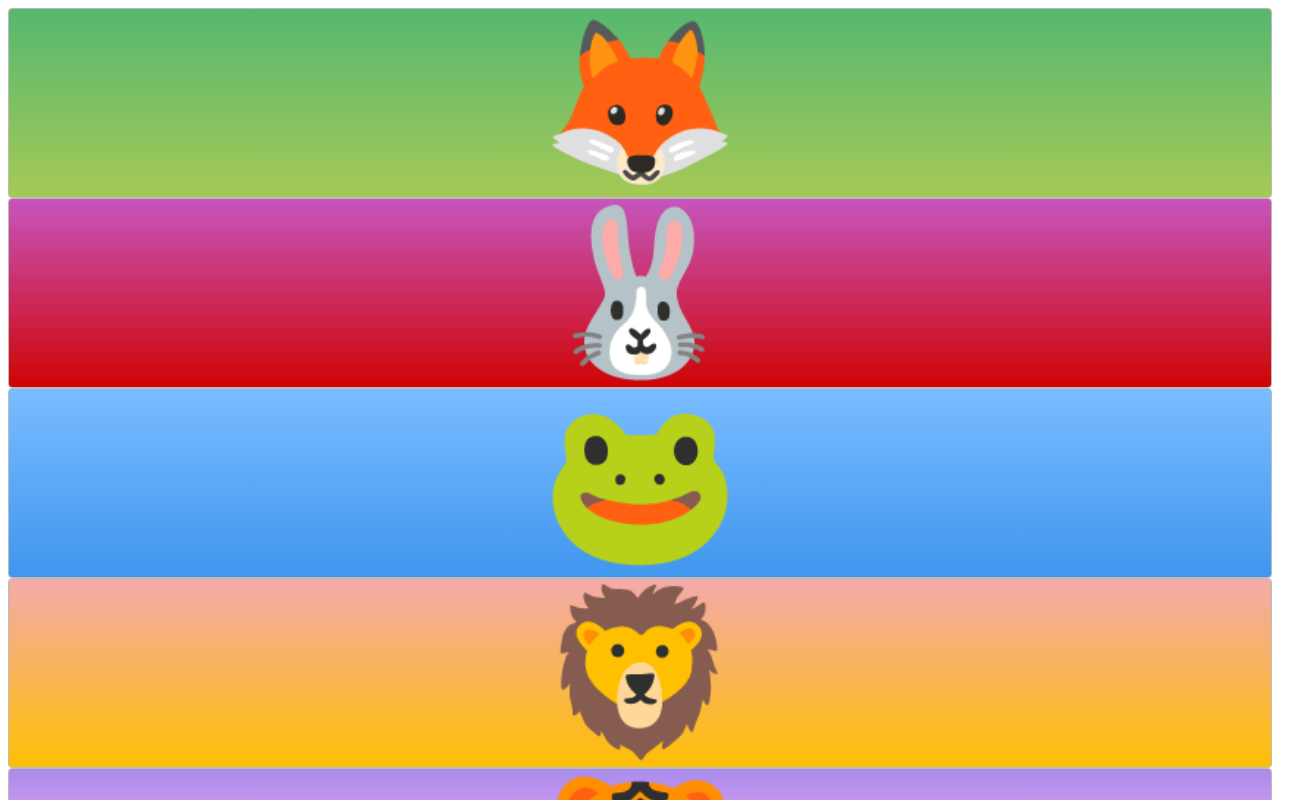
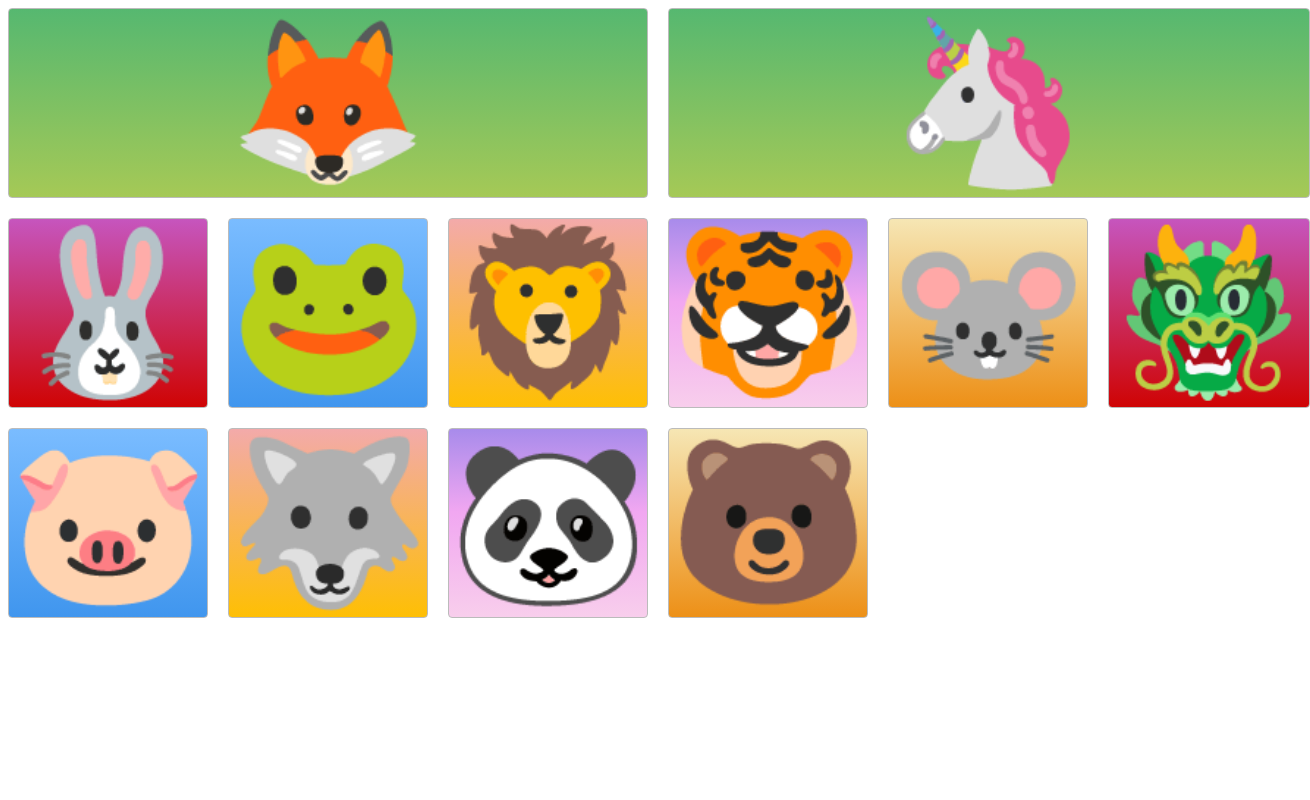
Before and after one commit to xaviguasch/css-grid-practice, a plain HTML site: page index.html in a window 1280 px wide. Shown: the top 800 px of the page, 1310 px wide, since content can reach past the window. Drawn offline with Linux system fonts and the light colour scheme.

Commit message:
playing with grids

```diff
--- a/css/style.css
+++ b/css/style.css
@@ -1,6 +1,18 @@
+.container {
+    display: grid;
+    grid-gap: 20px;
+    grid-template-columns: repeat(auto-fill, minmax(200px, 1fr));
+    grid-template-rows: 1fr;
+}
+
+.green {
+    grid-column: span 3;
+    grid-row: 1/3;
+}
+
 .zone {
     cursor: pointer;
-    display: block;
+    /* display: block; */
     text-align: center;
     font-size: 10em;
     border-radius: 4px;
```
